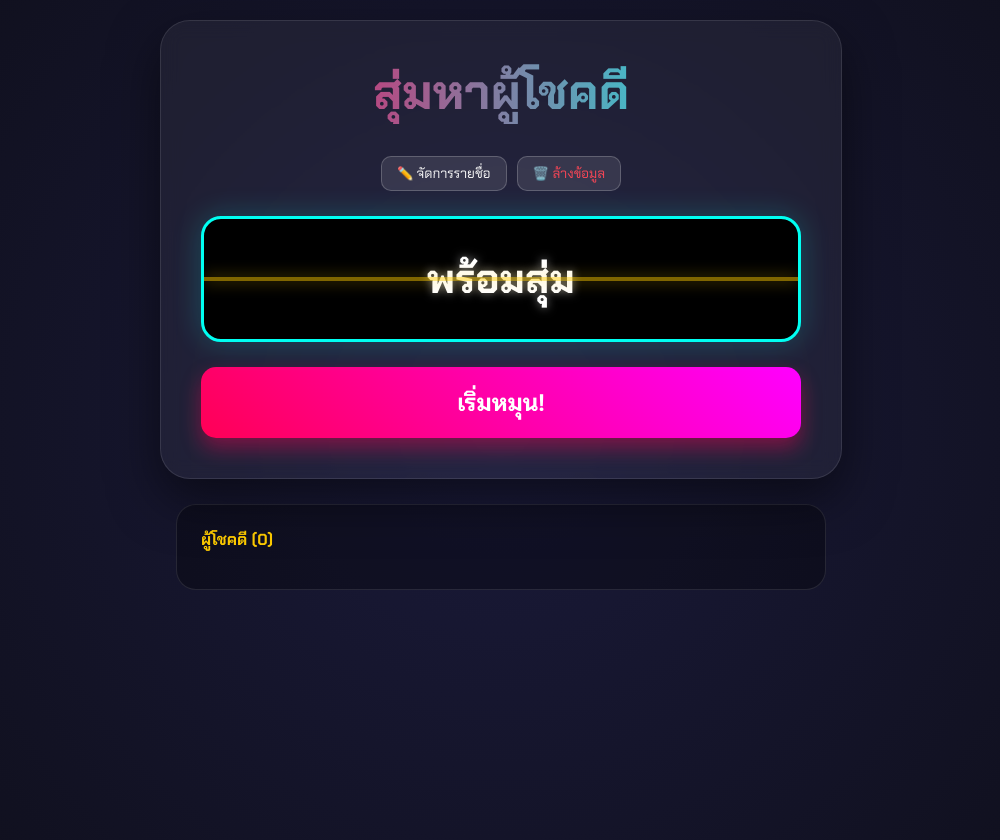
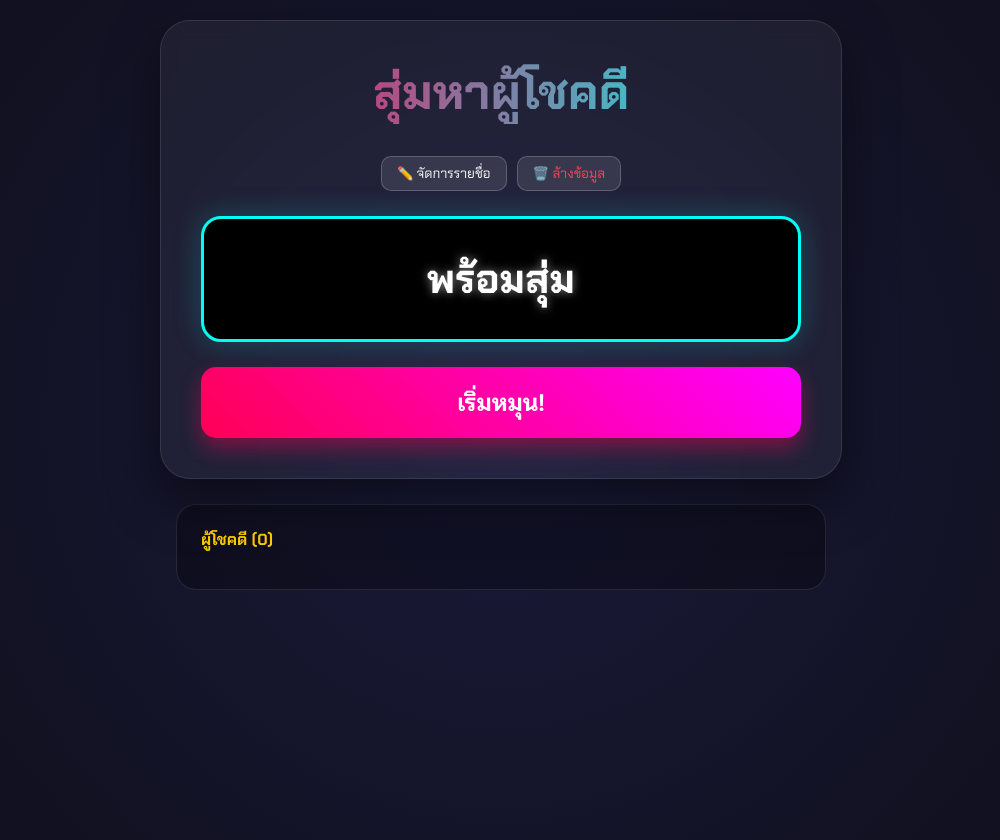
Before and after one commit to suchart28/LuckyDraw, a plain HTML site: page index.html in a window 1280 px wide. Shown: the whole page, without its empty margins (139-1139 px from the left). Drawn offline with nearby package versions, Linux system fonts and the light colour scheme.

Commit message:
Update index.html

```diff
--- a/index.html
+++ b/index.html
@@ -125,7 +125,6 @@
     <textarea id="nameInput" placeholder="ใส่ชื่อ 1 บรรทัด ต่อ 1 ชื่อ..."></textarea>
 
     <div class="slot-container">
-        <div class="slot-pointer"></div>
         <div id="slotWrapper" class="slot-wrapper">
             <div class="slot-item">พร้อมสุ่ม</div>
         </div>
```
